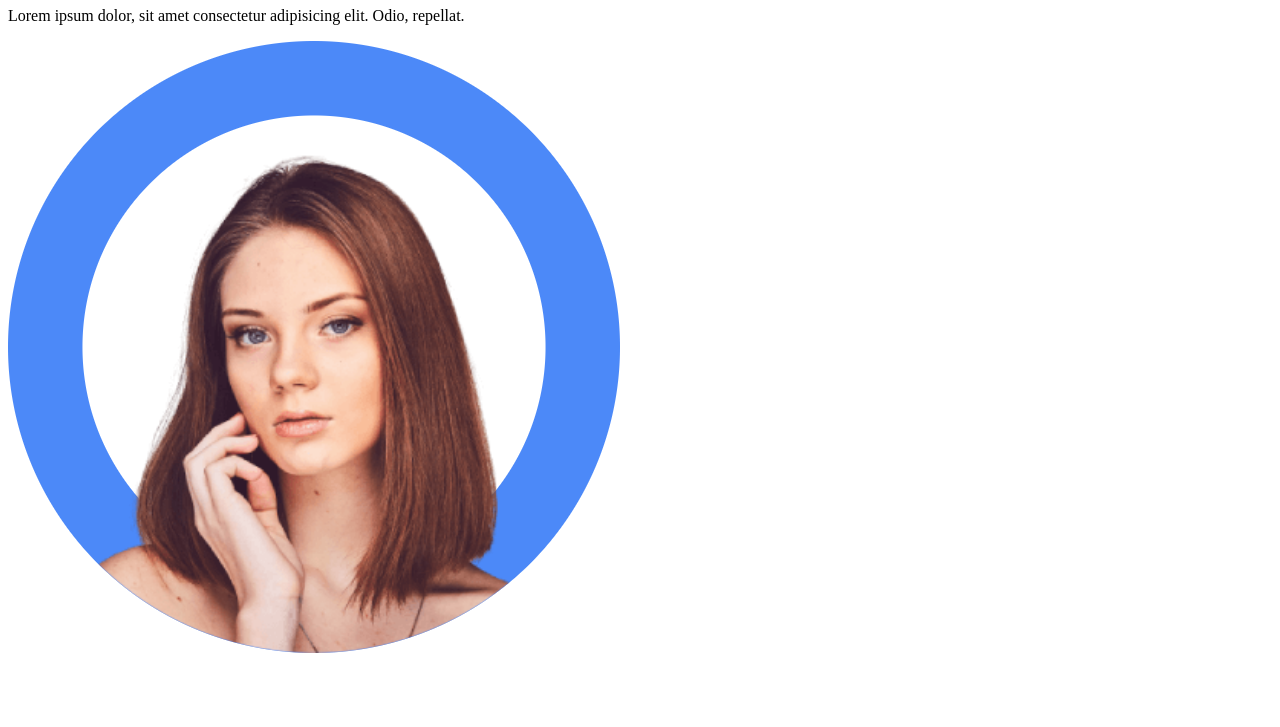
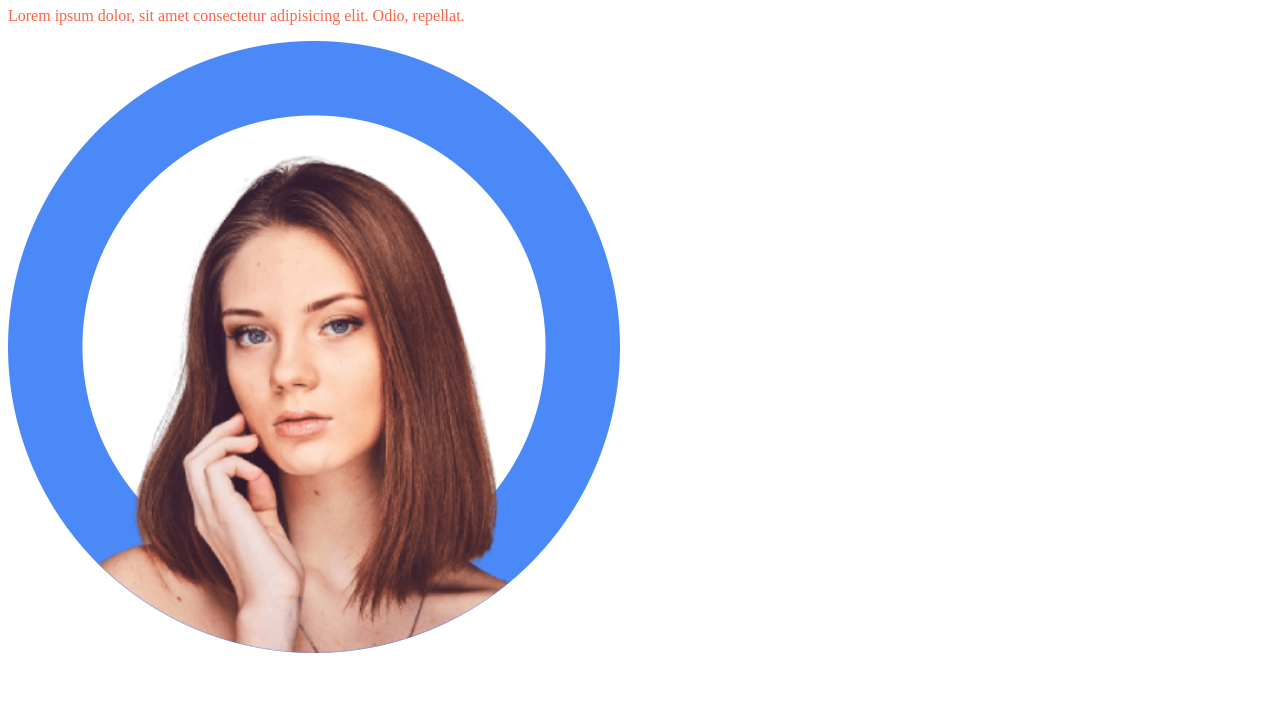
Before and after one commit to arnelg88/comision-33040, a plain HTML site: page index.html in a window 1280 px wide. Shown: the part 73-800 px from the top of the page. Drawn offline with Linux system fonts and the light colour scheme.

Commit message:
Reparacion del link css

```diff
--- a/index.html
+++ b/index.html
@@ -5,7 +5,7 @@
     <meta http-equiv="X-UA-Compatible" content="IE=edge">
     <meta name="viewport" content="width=device-width, initial-scale=1.0">
     <title>GIT & GITHUB</title>
-    <link rel="stylesheet" href="./css/style.csss">
+    <link rel="stylesheet" href="./css/style.css">
 </head>
 <body>
     <h1>Trabajamos con Repositorio remoto GITHUB</h1>
```
